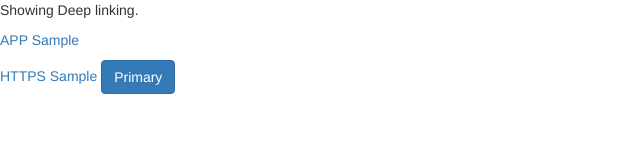
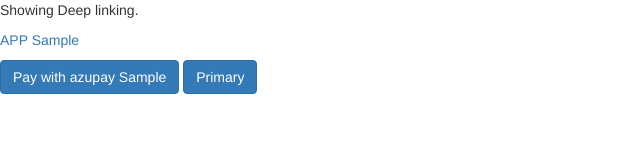
Before and after one commit to leijdekkers/leijdekkers.github.io, a plain HTML site: page index.html in a window 1280 px wide. Shown: the whole page, without its empty margins (0-640 px from the left). Drawn offline with nearby package versions, Linux system fonts and the light colour scheme.

Commit message:
Update index.html

```diff
--- a/index.html
+++ b/index.html
@@ -15,7 +15,7 @@
         <a href="app://azupay/payload?payload=%7B%22id%22:%20%221b92adb03ff547f7b93e53c346be9adf%22,%20%22v%22:%20%221%22%7D" class="button">APP Sample</a>
 
 <p></p>
-        <a href="https://www.azupay.com/payload?payload=%7B%22id%22:%20%221b92adb03ff547f7b93e53c346be9adf%22,%20%22v%22:%20%221%22%7D" class="button">HTTPS Sample </a>
+        <a href="https://www.azupay.com/payload?payload=%7B%22id%22:%20%221b92adb03ff547f7b93e53c346be9adf%22,%20%22v%22:%20%221%22%7D" class="btn btn-primary">Pay with azupay Sample </a>
 
          <button type="button" class="btn btn-primary">Primary</button>
     </body>
```
